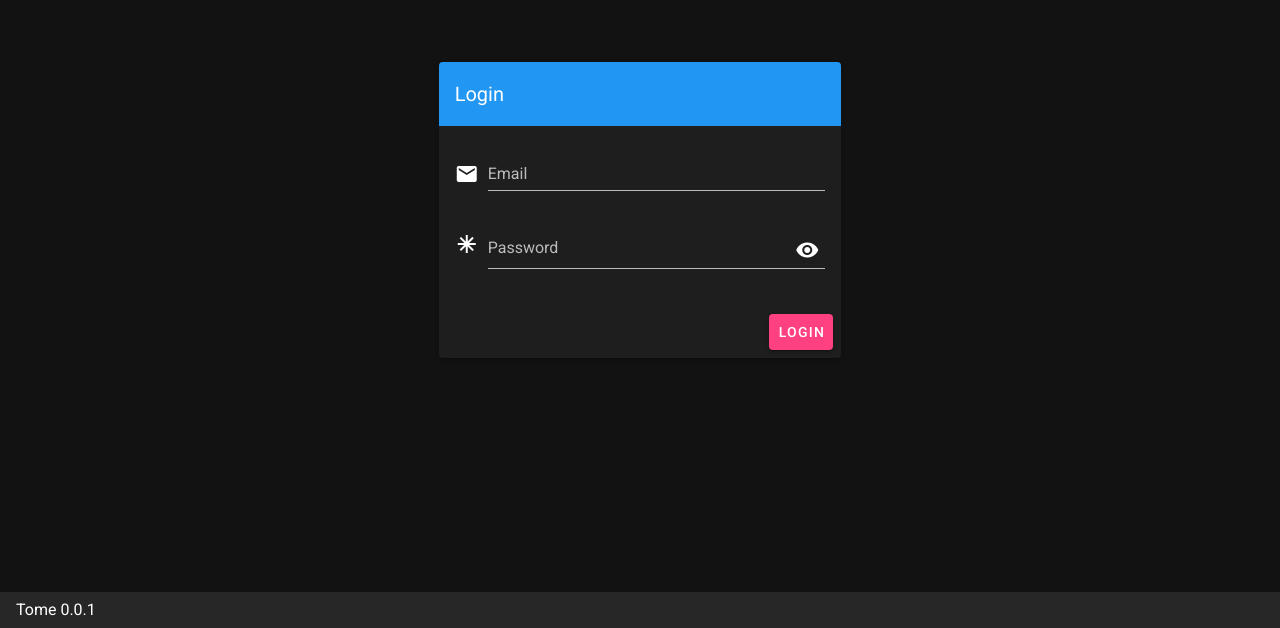
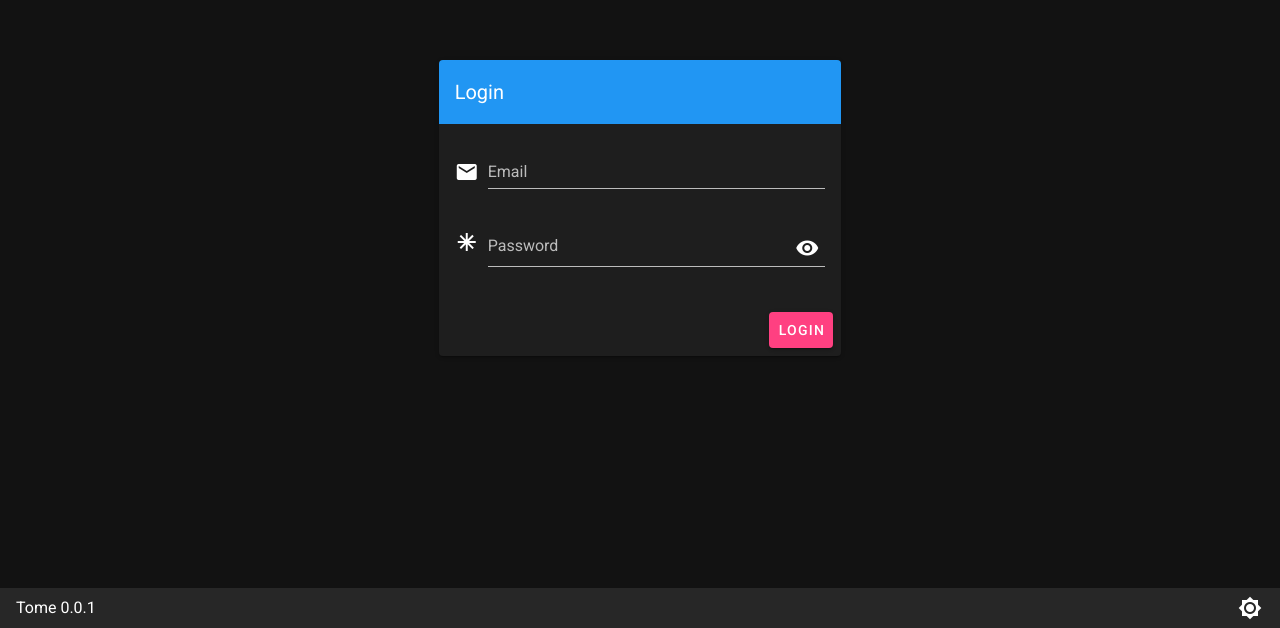
Before and after one commit to ItsaMeTuni/tome, a Vue app in the folder frontend/: page /login in a window 1280 px wide. Shown: the part 172-800 px from the top of the page. Built offline with nearby package versions, Linux system fonts and the light colour scheme.

Commit message:
extract footer to separate component

```diff
--- /dev/null
+++ b/frontend/src/components/Footer.vue
@@ -0,0 +1,32 @@
+<template>
+  <v-footer app>
+    <a href="https://github.com/pxeger/tome" class="not-link" target="_blank">Tome {{ version }}</a>
+    <v-spacer></v-spacer>
+    <v-btn @click="toggleTheme" icon small>
+      <v-icon>{{ $vuetify.theme.dark ? 'mdi-brightness-7' : 'mdi-brightness-2' }}</v-icon>
+    </v-btn>
+  </v-footer>
+</template>
+
+<script>
+export default {
+  name: 'Footer',
+  computed: {
+    version () {
+      return this.$store.state.version
+    }
+  },
+  methods: {
+    toggleTheme () {
+      this.$vuetify.theme.dark = !this.$vuetify.theme.dark
+    }
+  }
+}
+</script>
+
+<style lang="scss">
+a.not-link {
+  color: inherit;
+  text-decoration: none;
+}
+</style>
--- a/frontend/src/views/Login.vue
+++ b/frontend/src/views/Login.vue
@@ -67,14 +67,13 @@
         </v-row>
       </v-container>
     </v-main>
-    <v-footer app>
-      Tome {{ version }}
-    </v-footer>
+    <Footer></Footer>
   </v-app>
 </template>
 
 <script>
 import { validate } from 'email-validator'
+import Footer from '@/components/Footer'
 
 export default {
   name: 'Login',
@@ -94,6 +93,9 @@ export default {
     showAlert: false,
     passwordVisible: false
   }),
+  components: {
+    Footer
+  },
   computed: {
     version () {
       return this.$store.state.version
```
